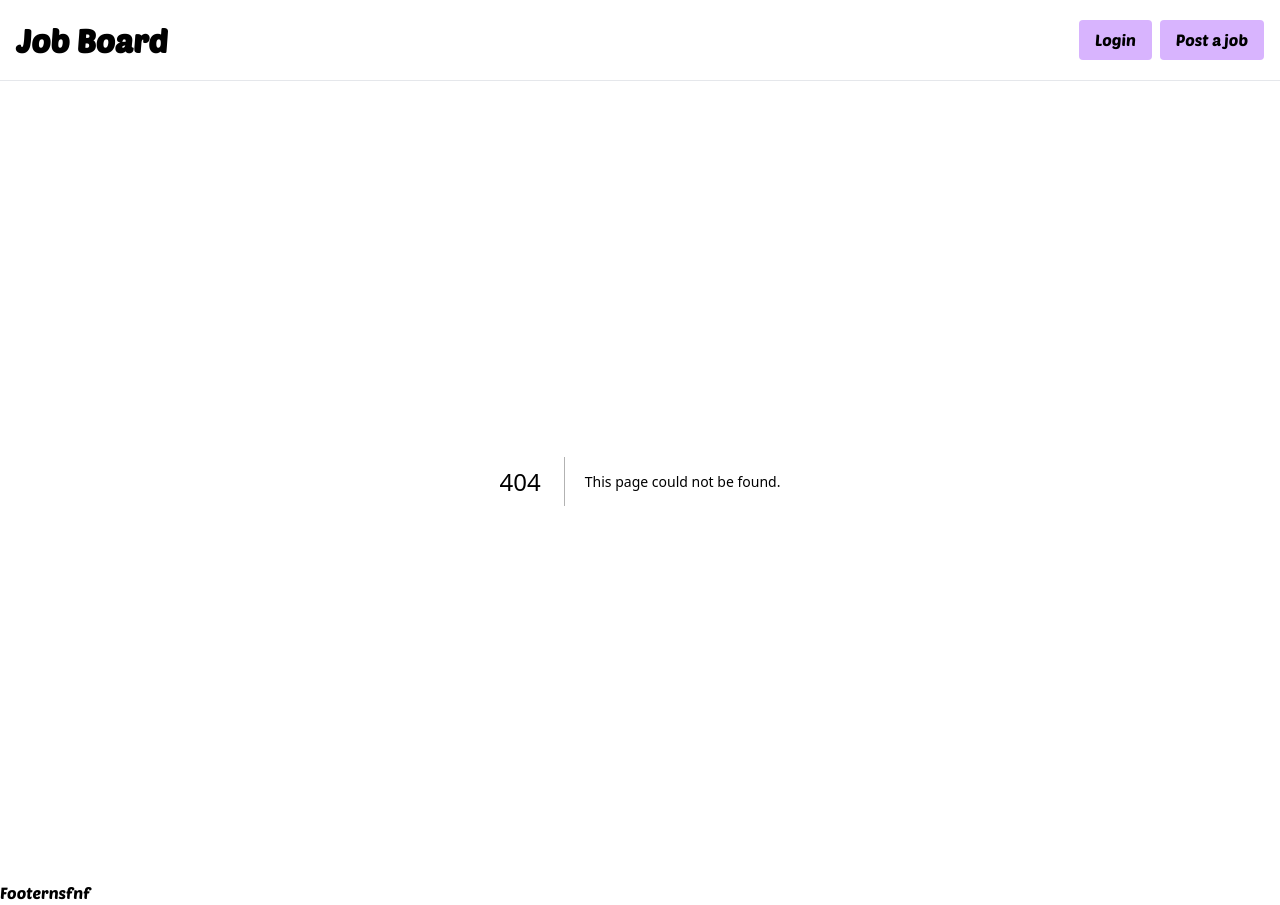
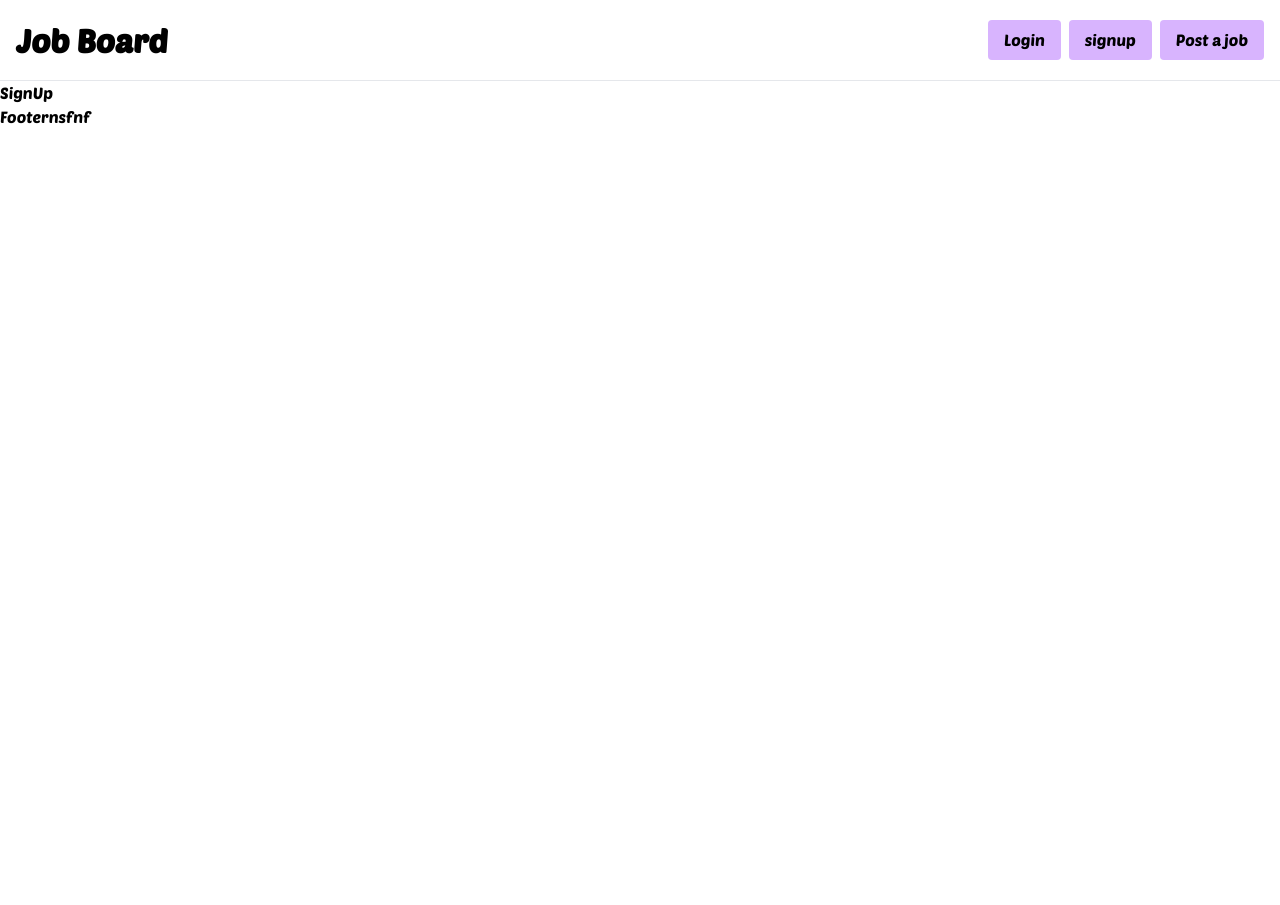
Before and after one commit to EbiShad/job-broad, a Next.js app: page /signup in a window 1280 px wide. Before the commit this address had no page. After the commit the page ends 800 px from the top, so only its background shows below. Built offline with nearby package versions, Linux system fonts and the light colour scheme.

Commit message:
auth file added to utiles

```diff
--- a/package.json
+++ b/package.json
@@ -9,8 +9,10 @@
     "lint": "next lint"
   },
   "dependencies": {
+    "bcrypt": "^5.1.1",
     "mongoose": "^8.4.5",
     "next": "14.2.4",
+    "next-auth": "^4.24.7",
     "react": "^18",
     "react-dom": "^18",
     "react-icons": "^5.2.1"
--- /dev/null
+++ b/src/app/signin/page.jsx
@@ -0,0 +1,13 @@
+
+
+
+
+function SignIn() {
+  return (
+    <div>
+      SignIn
+    </div>
+  )
+}
+
+export default SignIn
--- /dev/null
+++ b/src/app/signup/page.jsx
@@ -0,0 +1,13 @@
+
+
+import React from 'react'
+
+function SignUp() {
+  return (
+    <div>
+      SignUp
+    </div>
+  )
+}
+
+export default SignUp
--- a/src/components/layout/Header.js
+++ b/src/components/layout/Header.js
@@ -8,7 +8,8 @@ function Header() {
           Job Board
         </Link>
         <nav className="flex gap-2 *:bg-purple-300 *:px-4 *:py-2 *:rounded">
-          <Link href={"/login"} className="hover:bg-purple-400 transition ease-in-out delay-75">Login</Link>
+          <Link href={"/signin"} className="hover:bg-purple-400 transition ease-in-out delay-75">Login</Link>
+          <Link href={"/signup"} className="hover:bg-purple-400 transition ease-in-out delay-75">signup</Link>
           <Link href={"/new-listing"}  className="hover:bg-purple-400 transition ease-in-out delay-75">Post a job</Link>
         </nav>
       </div>
```
Also changed, not shown: src/utiles/auth.js (added, +15 -0 lines), 1 other file (tests, documents, lock files or other folders).
